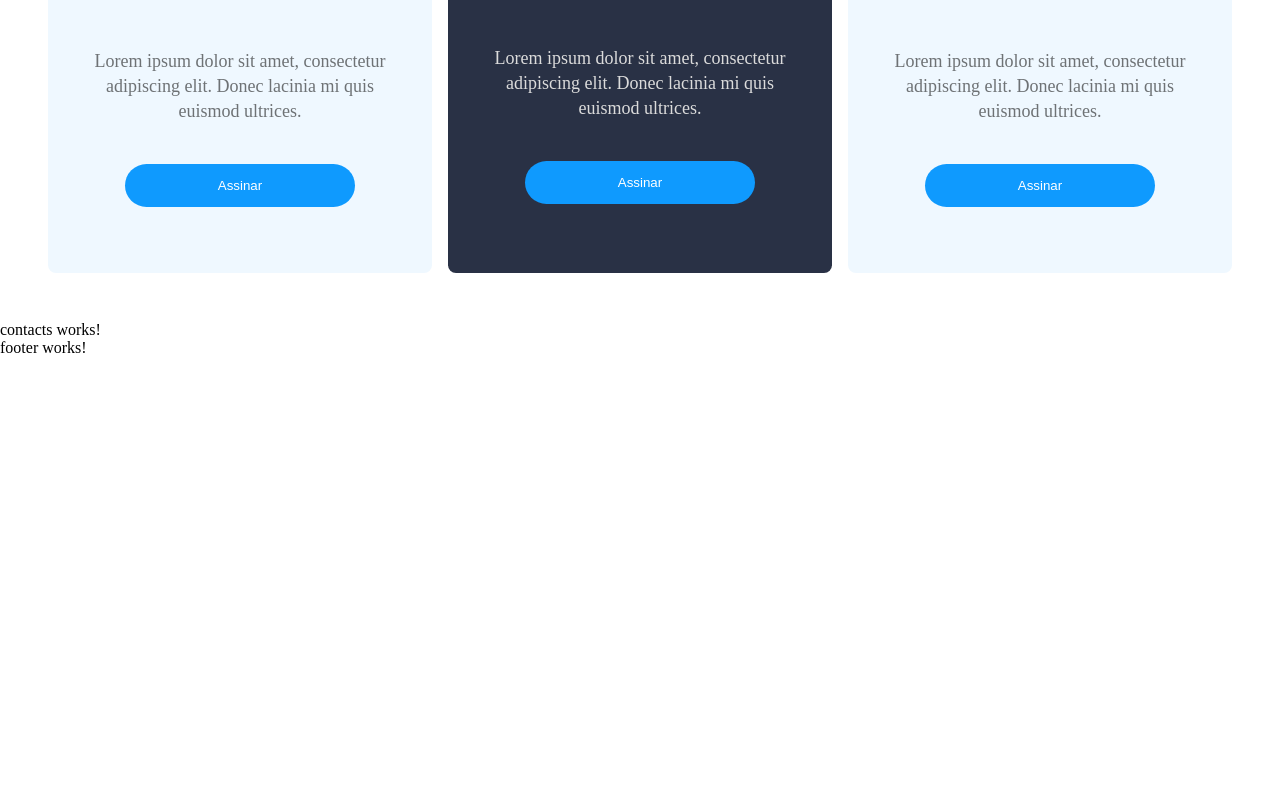
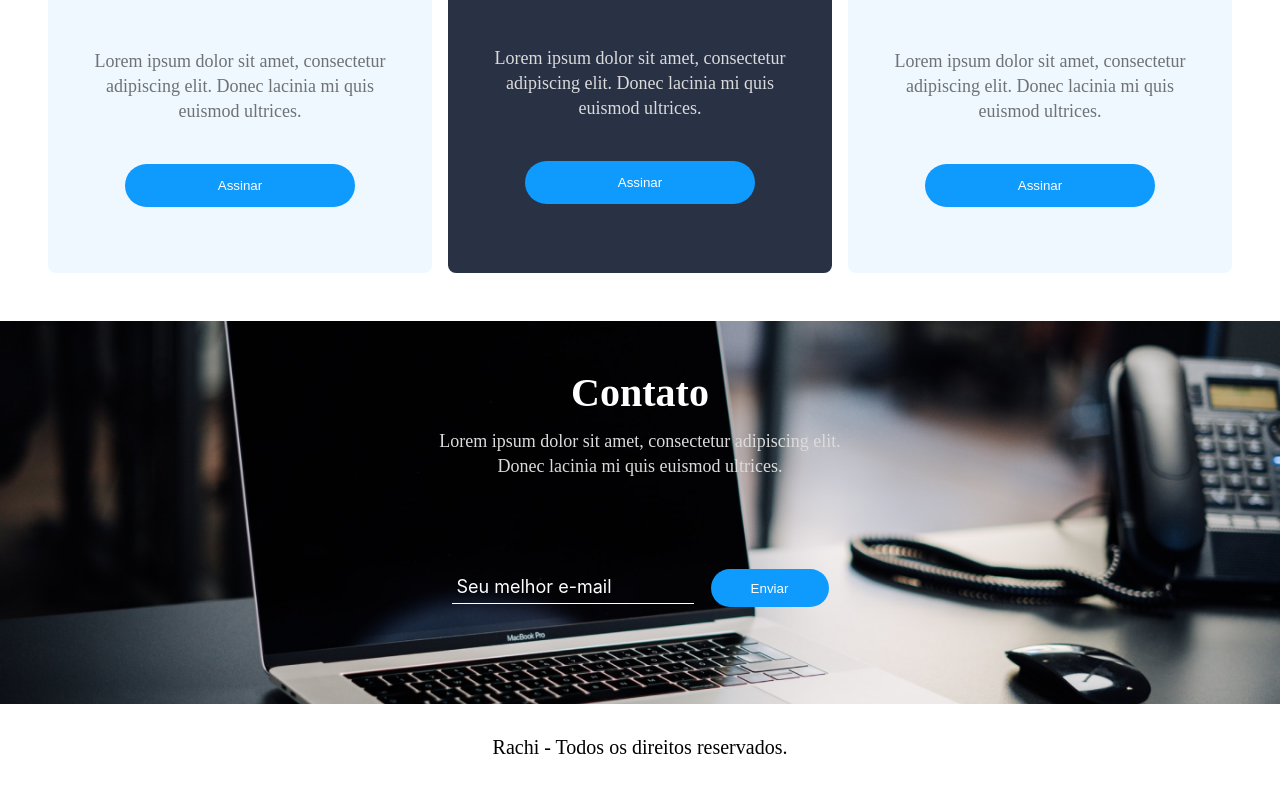
Before and after one commit to GustavoCremonez/Rachi, an Angular app: page / in a window 1280 px wide. Shown: the part 2021-2812 px from the top of the page. Before the commit the page ends 2378 px from the top, so only its background shows below. Built offline with nearby package versions, Linux system fonts and the light colour scheme.

Commit message:
:sparkles: feat: Seçao de contato e rodapé

```diff
--- a/src/app/components/contacts/contacts.component.html
+++ b/src/app/components/contacts/contacts.component.html
@@ -1 +1,12 @@
-<p>contacts works!</p>
+<section>
+  <h4>Contato</h4>
+  <p>
+    Lorem ipsum dolor sit amet, consectetur adipiscing elit. <br />
+    Donec lacinia mi quis euismod ultrices.
+  </p>
+
+  <form>
+    <input type="email" placeholder="Seu melhor e-mail" />
+    <button>Enviar</button>
+  </form>
+</section>
--- a/src/app/components/contacts/contacts.component.scss
+++ b/src/app/components/contacts/contacts.component.scss
@@ -0,0 +1,52 @@
+section {
+  height: 383px;
+  background-image: url("/assets/computer.png");
+  background-position: center;
+  background-repeat: no-repeat;
+  background-size: cover;
+  background-color: #00b7ff;
+  color: var(--background-color);
+  text-align: center;
+  padding: 3rem;
+
+  h4 {
+    font-size: 40px;
+    font-weight: 600;
+    margin-bottom: 13px;
+  }
+
+  p {
+    font-size: 18px;
+    font-weight: 400;
+    line-height: 25px;
+    color: var(--secondary-text-color);
+    margin-bottom: 90px;
+  }
+
+  form {
+    input {
+      border: none;
+      border-bottom: 1px solid var(--background-color);
+      background-color: unset;
+      margin-right: 17px;
+      font-size: 18px;
+      padding: 5px;
+      color: var(--background-color);
+
+      &::placeholder {
+        color: var(--background-color);
+        font-family: "Inter";
+      }
+    }
+
+    button {
+      cursor: pointer;
+      width: 118px;
+      height: 38px;
+      border-radius: 50px;
+      color: var(--background-color);
+      background-color: var(--primary-color);
+      border: none;
+    }
+  }
+}
--- a/src/app/components/footer/footer.component.html
+++ b/src/app/components/footer/footer.component.html
@@ -1 +1 @@
-<p>footer works!</p>
+<footer>Rachi - Todos os direitos reservados.</footer>
--- a/src/app/components/footer/footer.component.scss
+++ b/src/app/components/footer/footer.component.scss
@@ -0,0 +1,6 @@
+footer {
+  text-align: center;
+  font-size: 20px;
+  font-weight: 400;
+  padding: 2rem;
+}
```
